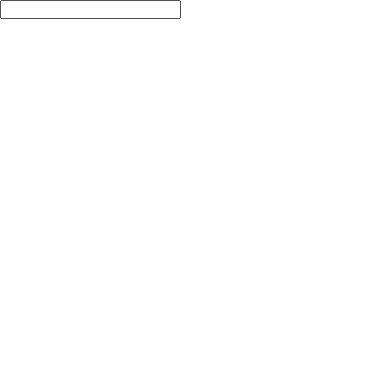
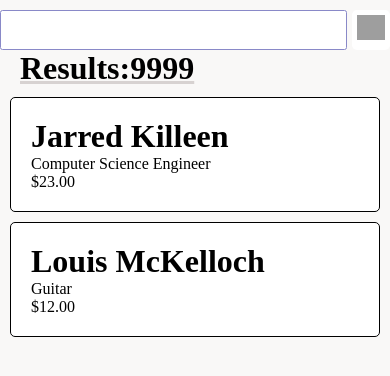
Before and after one commit to chingu-voyages/v8-geckos-team-05, a React (Create React App) app in the folder skill-trade-client/: page /teacherSearch in a window 390 px wide. Shown: the top 376 px of the page. Built offline with nearby package versions, Linux system fonts and the light colour scheme; grey boxes are pictures that could not be loaded.

Commit message:
Responsive design on teacher components

```diff
--- a/skill-trade-client/src/components/Teacher/teacherProfile.js
+++ b/skill-trade-client/src/components/Teacher/teacherProfile.js
@@ -19,6 +19,7 @@ export default class componentName extends Component {
               <p className="info--location">Los Angeles</p>
             </div>
          </div>
+         <div className="extras">
          <div className="priceInfo">
            <p className="priceInfo__type">
              Mentor Lesson
@@ -46,6 +47,7 @@ export default class componentName extends Component {
             versions of Lorem Ipsum.
            </p>
          </div>
+         </div>
       </div>
     )
   }
--- a/skill-trade-client/src/components/Teacher/teacherSch.js
+++ b/skill-trade-client/src/components/Teacher/teacherSch.js
@@ -1,11 +1,33 @@
-import React, { Component } from 'react'
+import React, {Component} from 'react'
 
 export default class TeacherSearch extends Component {
-  render() {
-    return (
-      <div>
-        <input type="text" name="teach-search" />
-      </div>
-    )
-  }
+    render() {
+        return (
+            <div className="teacherSearch">
+                <div className="search">
+                    <input className="search__input" type="text" name="teacher__input"/>
+                    <button className="search__btn">
+                       <img className="search__btn--img"src="https://cdn0.iconfinder.com/data/icons/30-hardware-line-icons/64/Search-512.png"/>
+                    </button>
+                </div>
+                <div className="searchResults">
+                    <h1 className="searchResults__number">
+                        Results:9999
+                    </h1>
+                    <div className="resultsBoxes">
+                        <div className="teacherInfo">
+                          <h1 className="teacherInfo__name">Jarred Killeen</h1>
+                          <p className="teacherInfo__type">Computer Science Engineer </p>
+                          <p className="teacherInfo__price">$23.00</p>
+                        </div>
+                        <div className="teacherInfo">
+                          <h1 className="teacherInfo__name">Louis McKelloch</h1>
+                          <p className="teacherInfo__type">Guitar</p>
+                          <p className="teacherInfo__price">$12.00</p>
+                        </div>
+                        </div>
+                </div>
+            </div>
+        )
+    }
 }
--- a/skill-trade-client/src/index.css
+++ b/skill-trade-client/src/index.css
@@ -80,6 +80,9 @@
 .teacher {
   height: 100vh;
   background: rgba(185, 185, 185, 0.15); }
+  @media all and (max-width: 426px) {
+    .teacher {
+      height: auto; } }
   .teacher .profile {
     display: flex;
     flex-flow: row wrap;
@@ -96,11 +99,15 @@
     flex-direction: column;
     float: right;
     width: 300px;
+    max-height: 120px;
     padding: 10px;
     border: 1px solid white;
     background: white;
     border-radius: 10px;
     margin-top: 5px; }
+    @media all and (max-width: 426px) {
+      .teacher .priceInfo {
+        margin: 5px auto; } }
     .teacher .priceInfo__btn {
       background: #b5e4e6;
       border: none;
@@ -109,24 +116,38 @@
       color: white;
       width: 100px;
       margin: 0 auto;
-      transition: all 0.9s; }
+      transition: all 0.9s;
+      text-align: center; }
       .teacher .priceInfo__btn:hover {
         background: #43babf;
         cursor: pointer; }
   .teacher .intro {
     background: white;
-    text-align: right;
-    max-width: 75%;
+    text-align: left;
+    width: 75%;
     height: auto;
     margin: 30px;
     padding-bottom: 10px;
     border-radius: 5px; }
+    @media all and (max-width: 426px) {
+      .teacher .intro {
+        margin: 5px auto;
+        width: 300px; } }
     .teacher .intro__banner {
       text-align: center; }
     .teacher .intro__descripition {
       font-weight: bold;
       margin: 50px;
       height: auto; }
+
+.extras {
+  display: flex;
+  flex-basis: 20%;
+  flex-wrap: nowrap;
+  flex-direction: row-reverse; }
+  @media all and (max-width: 426px) {
+    .extras {
+      flex-direction: column; } }
 
 button {
   all: unset; }
--- a/skill-trade-client/src/sass/components/_teacher.scss
+++ b/skill-trade-client/src/sass/components/_teacher.scss
@@ -1,6 +1,10 @@
 .teacher {
 	height: 100vh;
    background: $profile-bg;
+   @media all and (max-width:426px){
+
+   height: auto;
+  }
       .profile{
           display: flex;
           flex-flow: row wrap;
@@ -19,12 +23,16 @@
           flex-direction: column;
           float: right;
           width: 300px;
+          max-height: 120px;
           padding: 10px;
           border: 1px solid white;
           background: white;
           border-radius: 10px;
           margin-top: 5px;
+          @media all and (max-width:426px){
 
+          margin: 5px auto;
+        }
           &__btn{
               background: $profile-color-btn;
               border: none;
@@ -34,6 +42,7 @@
               width: 100px;
               margin: 0 auto;
               transition: all 0.9s;
+              text-align: center;
               &:hover{
               background: darken($profile-color-btn,30%);
               cursor: pointer;
@@ -43,12 +52,17 @@
       }
       .intro{
            background: white;
-          text-align: right;
-          max-width: 75%;
+          text-align: left;
+          width: 75%;
           height: auto;
           margin: 30px;
           padding-bottom: 10px;
           border-radius: 5px;
+          @media all and (max-width:426px){
+
+            margin: 5px auto;
+            width: 300px;
+          }
               &__banner{
                   text-align: center;
               }
@@ -60,3 +74,12 @@
           }
           }
 }
+.extras{
+    display: flex;
+    flex-basis: 20%;
+    flex-wrap: nowrap;
+    flex-direction: row-reverse;
+    @media all and (max-width:426px){
+        flex-direction: column;
+    }
+}
--- /dev/null
+++ b/skill-trade-client/src/sass/components/_teacherSearch.scss
@@ -0,0 +1,76 @@
+
+.teacherSearch{
+    height: 100vh;
+    background: rgba(224,221,213,0.2);
+    .search{
+        display: flex;
+        justify-content: center;
+
+        padding-top: 10px;
+        &__input{
+            border-radius: 2.5px;
+            border: 1px solid rgb(137,137,200);
+            height: 40px;
+            width: 500px;
+            font-size: 18px;
+            &:hover{
+                outline:none;
+            }
+            &:placeholder{
+                color:grey;
+            }
+            &:after{
+                content: " ";
+            }
+        }
+        &__btn{
+
+            color:green;
+            background: white;
+
+            border-radius: 5px;
+            margin-left: 5px;
+            padding: 5px;
+            font-size: 18px;
+            transition: all 1s;
+            &:hover{
+                border: none;
+                background: rgb(136,212,136);
+                color:white;
+            }
+        }
+        &__btn--img{
+            width:40px;
+            max-width: 100%;
+            height: 25px;
+        }
+    }
+    .searchResults{
+        &__number{
+            margin-left: 20px;
+            margin-right: auto;
+            text-decoration: underline;
+            text-decoration-color: rgba(151,139,139,0.35);
+
+        }
+        .resultsBoxes{
+            display: flex;
+            margin-top: 5px;
+            justify-content: space-around;
+
+            .teacherInfo{
+                border: 1px solid black;
+                border-radius: 5px;
+                background: white;
+                padding: 20px;
+                     @media screen and (max-width: 465px) {
+
+        margin: 10px;
+  }
+            }
+            @media screen and (max-width: 465px) {
+         display: inline;
+  }
+        }
+    }
+}
--- a/skill-trade-client/src/sass/main.scss
+++ b/skill-trade-client/src/sass/main.scss
@@ -12,3 +12,4 @@
 @import "components/friendCard";
 @import "components/mainContainer";
 @import "components/meetupMain";
+@import "components/teacherSearch"
```
